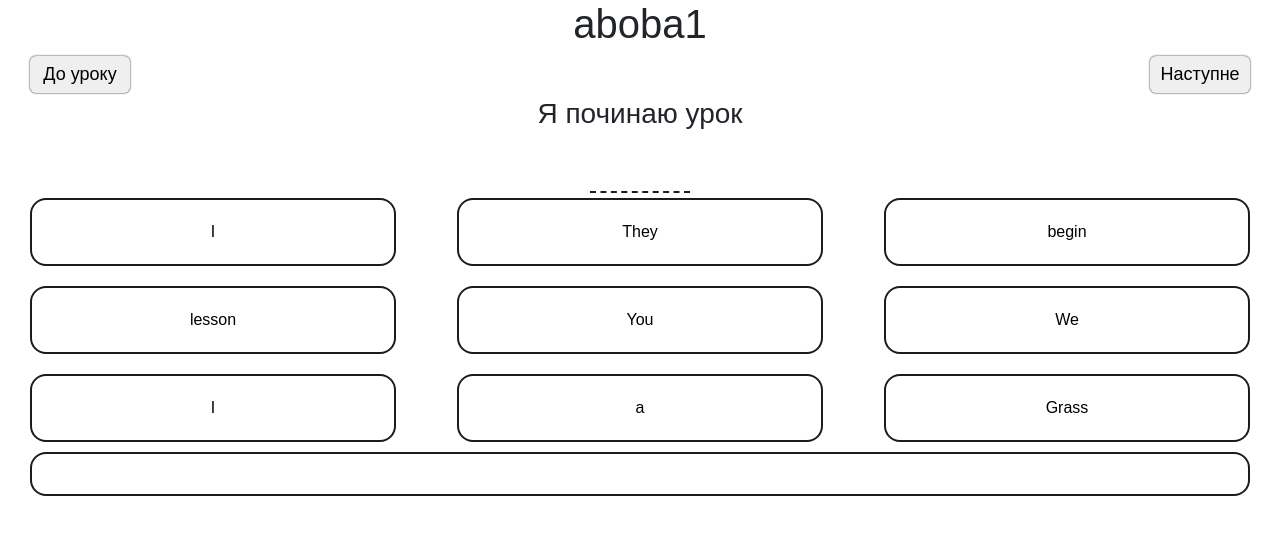
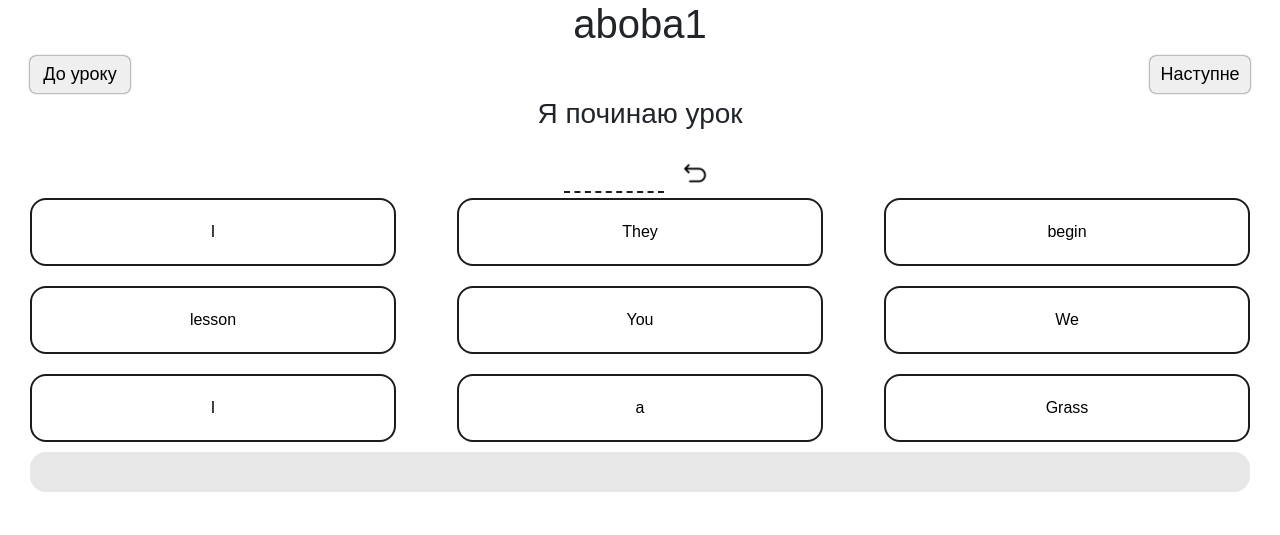
Before and after one commit to FeliksNovoselskyi/EnglishCourse, a Django app: page /course/85/ in a window 1280 px wide. Shown: the part 96-631 px from the top of the page. Run offline with Django 4.2, Linux system fonts and the light colour scheme; data comes from the database, SQL or seed files in the repository.

Commit message:
[course] add undo for words

```diff
--- a/djangocourse_pr/course/static/css/course.css
+++ b/djangocourse_pr/course/static/css/course.css
@@ -164,7 +164,8 @@
     align-items: center;
     margin-top: 10px;
     border-radius: 16px;
-    border: 2px solid rgb(28, 28, 28);
+    border: transparent;
+    background-color: rgb(231, 231, 231);
 }
 
 .progress-bar-cell {
@@ -180,6 +181,7 @@
 .progress-bar-cell.correct {
     background-color: rgb(28, 28, 28);
     color: rgb(28, 28, 28);
+    border-right: rgb(231, 231, 231) 2px solid;
 }
 
 .progress-bar-cell.incorrect {
@@ -201,3 +203,22 @@
     justify-content: center;
     align-items: center;
 }
+
+.final-sentence-undo {
+    display: flex;
+    flex-direction: row;
+    justify-content: center;
+    align-items: center;
+    gap: 10px;
+}
+
+.undo-btn {
+    background-color: transparent;
+    border: transparent;
+    border-radius: 16px;
+    transition: all 300ms ease-in-out;
+}
+
+.undo-btn:hover {
+    background-color: rgb(209, 209, 209);
+}
--- a/djangocourse_pr/course/static/js/words_task.js
+++ b/djangocourse_pr/course/static/js/words_task.js
@@ -60,6 +60,13 @@ $(document).ready(function() {
         return userSentence === correctSentence
     }
 
+    $('.undo-btn').click(function() {
+        const currentSentence = finalSentence.text()
+        const currentWordsOfSentence = currentSentence.split(" ")
+        currentWordsOfSentence.pop()
+        finalSentence.text(`${currentWordsOfSentence.join(' ')}`)
+    })
+
     $('#nexttaskform').submit(function(event) {
         event.preventDefault()
 
--- a/djangocourse_pr/course/templates/course/task_detail.html
+++ b/djangocourse_pr/course/templates/course/task_detail.html
@@ -23,8 +23,11 @@
     <div id="task-data" data-current-index="0" data-task-id="{{task.id}}">
         <p class="sentence" id="column1" style="display: none; visibility: hidden;">{{first_data.column1}}</p>
         <p class="sentence" id="column2">{{first_data.column2}}</p>
-        <div class="final-sentence-place">
-            <p class="final-sentence"></p>
+        <div class="final-sentence-undo">
+            <div class="final-sentence-place">
+                <p class="final-sentence"></p>
+            </div>
+            <button class="undo-btn"><img src="{% static 'images/undo.png' %}" alt="undo-img" style="width: 30px; height: 30px;"></button>
         </div>
     </div>
 
```
Also changed, not shown: djangocourse_pr/course/static/images/undo.png (added).
